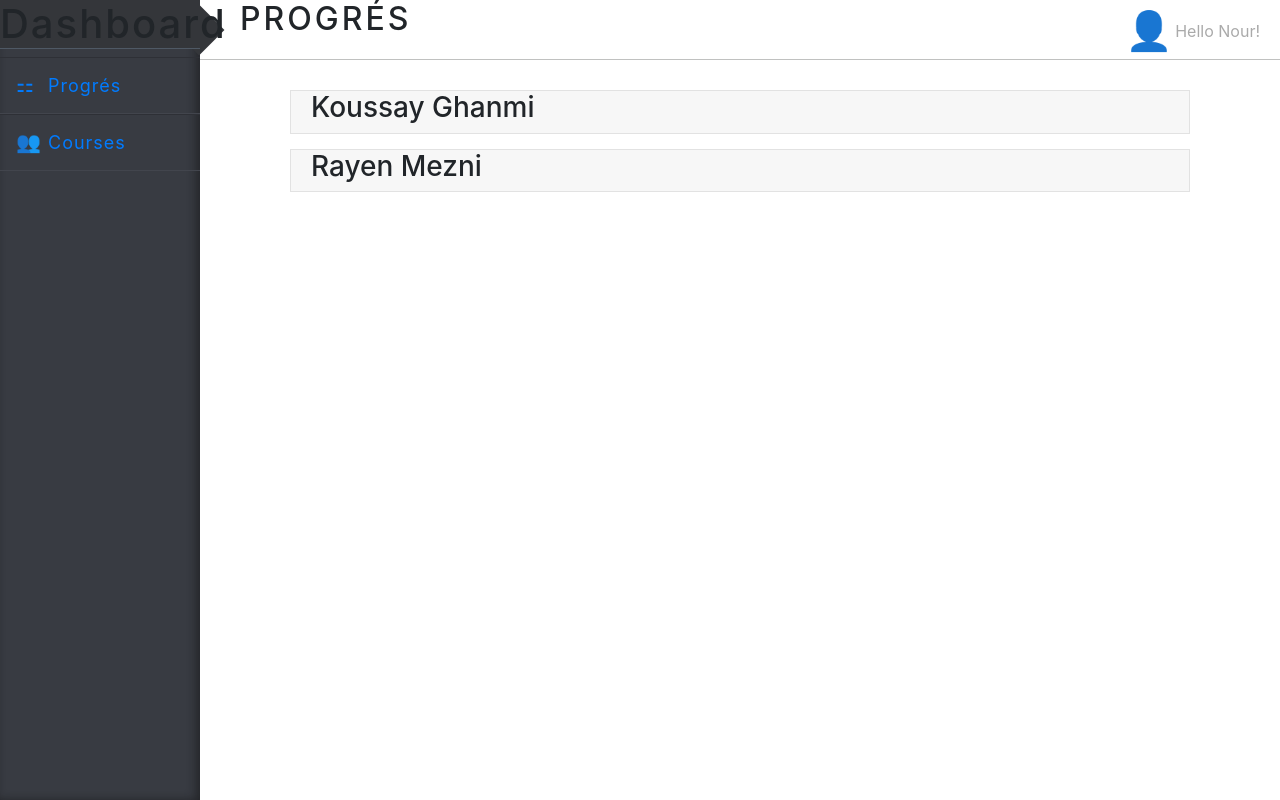
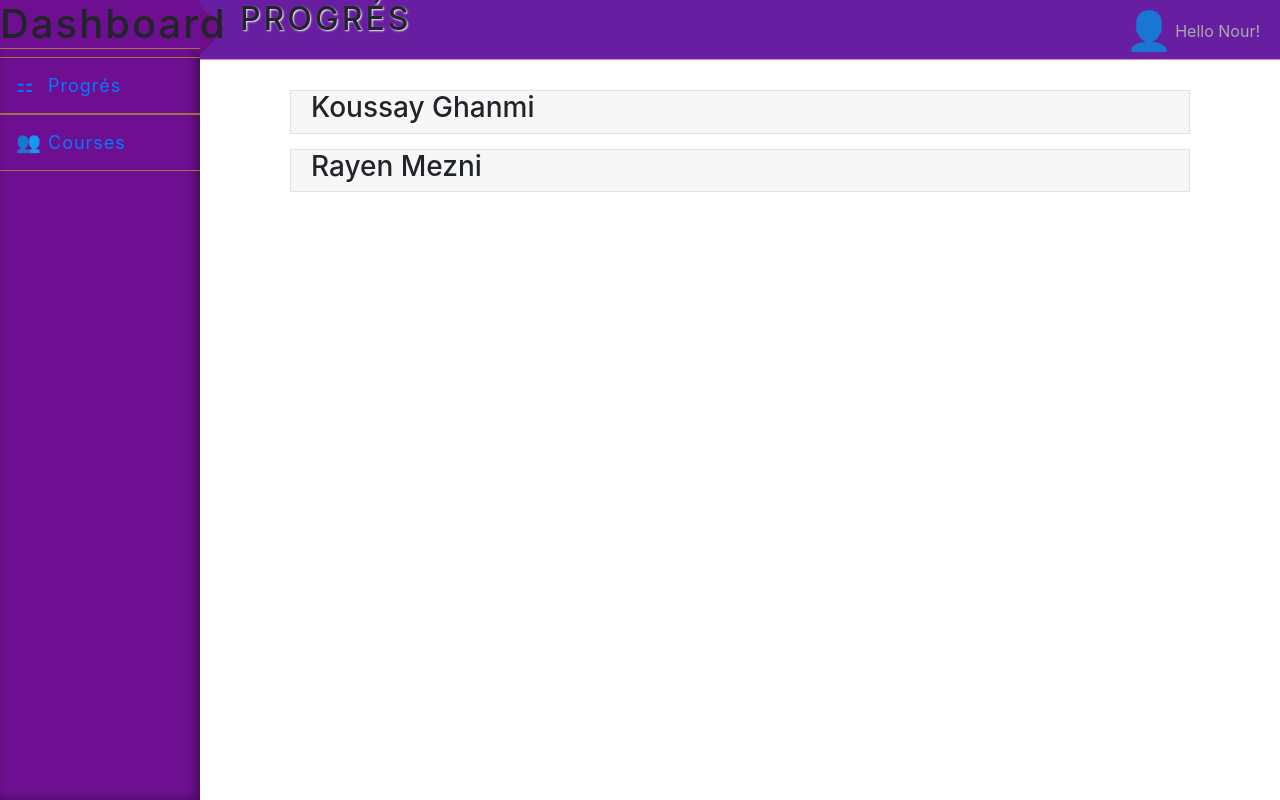
Before and after one commit to boshbosh2025/ProjetWeb2A11_CodeCrafters, a PHP site: page / in a window 1280 px wide. Run offline with PHP 8.4, Linux system fonts and the light colour scheme; some libraries are stand-ins or nearby versions; some web fonts are replaced.

Commit message:
css changes
colors and some fonts only .

```diff
--- a/Systéme de Progrés d'etudiant/Back/style.css
+++ b/Systéme de Progrés d'etudiant/Back/style.css
@@ -11,7 +11,7 @@
   padding:0;
   background-color:#6d0f90;
   font-family:Muli, sans-serif;
-  color:##6d0f90;;
+  color: #6d0f90;
 }
 ul {
   list-style:none;
@@ -21,11 +21,11 @@
 a {
   cursor:pointer;
   display:block;
-  color:#b3b3b3;
+  color:#58bbd1;
   text-decoration:none;
 }
 .bckg {
-  background-color:#383B42;
+  background-color: #6d0f90;
   box-shadow:-4px 0px 10px rgba(14, 14, 14, 0.48) inset;
   width:200px;
   height:100%;
@@ -41,15 +41,15 @@
     margin:0;
     font-size:20px;
     letter-spacing:2px;
-    background-color:#34363A;
-    border-bottom:1px solid rgba(101, 116, 134, 0.57);
+    background-color:#6d0f90;
+    border-bottom:1px solid rgba(205, 187, 23, 0.57);
 }
 h2 {
   font-size: 20px;
   text-transform: uppercase;
   margin: 0;
   letter-spacing: 3px;
-  color: #919191;
+  color: rgba(205, 187, 23, 0.57);
   font-weight: normal;
   padding-left: 40px;
   line-height: 60px;
@@ -66,7 +66,7 @@
     position: absolute;
     left: -19px;
     top: 12px;
-    background-color:#34363A;
+    background-color:rgba(112, 12, 134, 0.948);
     -webkit-transform:rotate(45deg);
     -moz-transform:rotate(45deg);
     transform:rotate(45deg);
@@ -76,7 +76,7 @@
   font-size:17px;
   margin:0;
   line-height: 40px;
-  color: #555;
+  color: rgba(205, 187, 23, 0.57);
   cursor:pointer;
   position:relative;
 }
@@ -89,15 +89,15 @@
   z-index:99;
 
   & nav ul li {
-    border-bottom:1px solid #42454D;
+    border-bottom:1px solid rgba(205, 187, 23, 0.57);
     padding-left:48px;
     transition:all 0.6s;
-    border-top:1px solid #2E3036;
+    border-top:1px solid rgba(205, 187, 23, 0.57);
 
       &:hover {
-        background-color: #454952;
+        background-color: rgba(205, 187, 23, 0.57);
         transition: all 0.6s;
-        border-bottom: 1px solid #797979;
+        border-bottom: 1px solid rgba(205, 187, 23, 0.57);
       }
 
       &:hover a {
@@ -135,8 +135,8 @@
   -ms-flex:1;
 }
 .title {
-  background-color: #fff;
-  border-bottom: 1px solid #C0C1C0;
+  background-color: #681ea0;
+  border-bottom: 1px solid #d68cd6;
   height:60px;
   display: -webkit-box;
   display: -moz-box;
```
